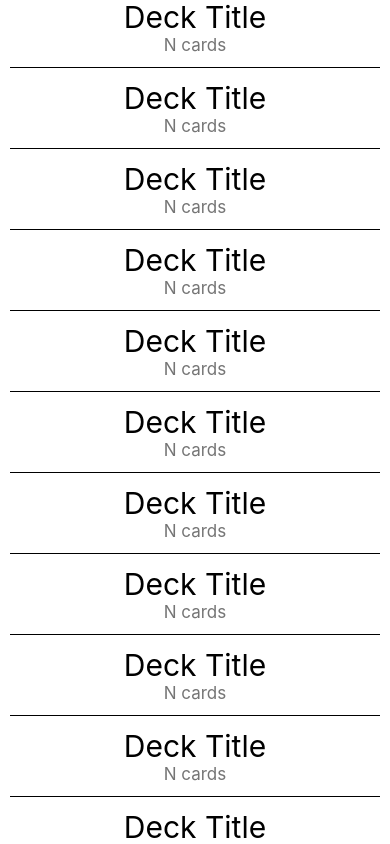
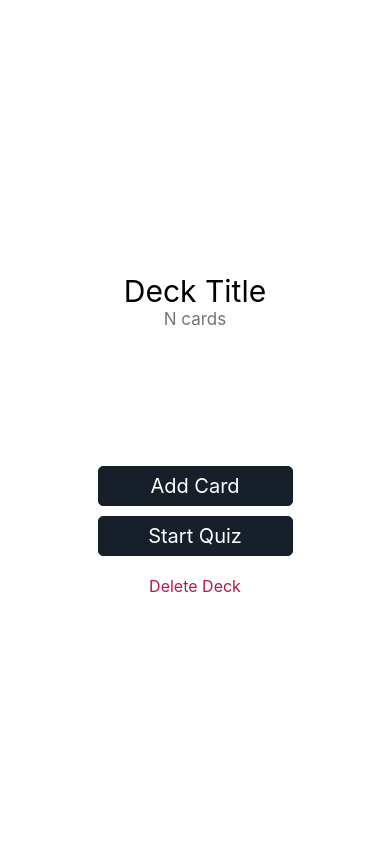
Before and after one commit to Bggoranoff/mobile-flashcards, a React Native app: screen / in a window 390 px wide. Shown: the top 844 px of the page. Built offline with nearby package versions, Linux system fonts and the light colour scheme.

Commit message:
Feat: created styled NoCardsError component, fixed DeckDetails dimensions

```diff
--- a/App.js
+++ b/App.js
@@ -16,7 +16,7 @@ export default function App() {
   return (
     <Provider store={createStore(decks, middleware)}>
       <View style={styles.container}>
-        <DeckList />
+        <DeckDetails />
       </View>
     </Provider>
   );
--- a/src/components/Deck.js
+++ b/src/components/Deck.js
@@ -7,7 +7,7 @@ class Deck extends React.Component {
 
     render() {
         return (
-            <View style={styles.deck}>
+            <View style={[styles.deck, this.props.style]}>
                 <Text style={styles.title}>Deck Title</Text>
                 <Text style={styles.subtitle}>N cards</Text>
             </View>
--- a/src/components/DeckDetails.js
+++ b/src/components/DeckDetails.js
@@ -1,6 +1,6 @@
 import React from 'react';
 import { connect } from 'react-redux';
-import { View, Text, StyleSheet, TouchableOpacity } from 'react-native';
+import { View, Text, StyleSheet, TouchableOpacity, Dimensions } from 'react-native';
 import { colors } from '../utils/_storage';
 import Deck from './Deck';
 
@@ -9,7 +9,7 @@ class DeckDetails extends React.Component {
     render() {
         return (
             <View style={styles.details}>
-                <Deck />
+                <Deck style={styles.deck} />
                 <TouchableOpacity style={styles.button} onPress={() => console.log('ADD CARD')}>
                     <Text style={styles.buttonText}>Add Card</Text>
                 </TouchableOpacity>
@@ -39,7 +39,8 @@ const styles = StyleSheet.create({
         borderColor: colors.black,
         borderRadius: 5,
         marginTop: 10,
-        padding: 7
+        padding: 7,
+        width: Math.round(0.5*Dimensions.get('window').width),
     },
     deleteLink: {
         fontSize: 22,
@@ -47,11 +48,15 @@ const styles = StyleSheet.create({
     },
     buttonText: {
         color: colors.white,
-        fontSize: 20
+        fontSize: 20,
+        textAlign: 'center'
     },
     deleteText: {
         color: colors.red,
         fontSize: 16
+    },
+    deck: {
+        marginBottom: Math.round(0.15*Dimensions.get('window').height)
     }
 })
 
--- a/src/components/NoCardsError.js
+++ b/src/components/NoCardsError.js
@@ -1,16 +1,28 @@
 import React from 'react';
 import { connect } from 'react-redux';
-import { View, Text } from 'react-native';
+import { View, Text, StyleSheet } from 'react-native';
 
 class NoCardsError extends React.Component {
 
     render() {
         return (
-            <View>
-                <Text>No Cards Error</Text>
+            <View style={styles.center}>
+                <Text style={styles.errormsg}>Sorry, you cannot take a quiz because there are no cards in this deck</Text>
             </View>
         )
     }
 }
 
+const styles = StyleSheet.create({
+    center: {
+        alignItems: 'center',
+        justifyContent: 'center',
+        alignSelf: 'center'
+    },
+    errormsg: {
+        fontSize: 20,
+        textAlign: 'center'
+    }
+})
+
 export default connect()(NoCardsError);
```
